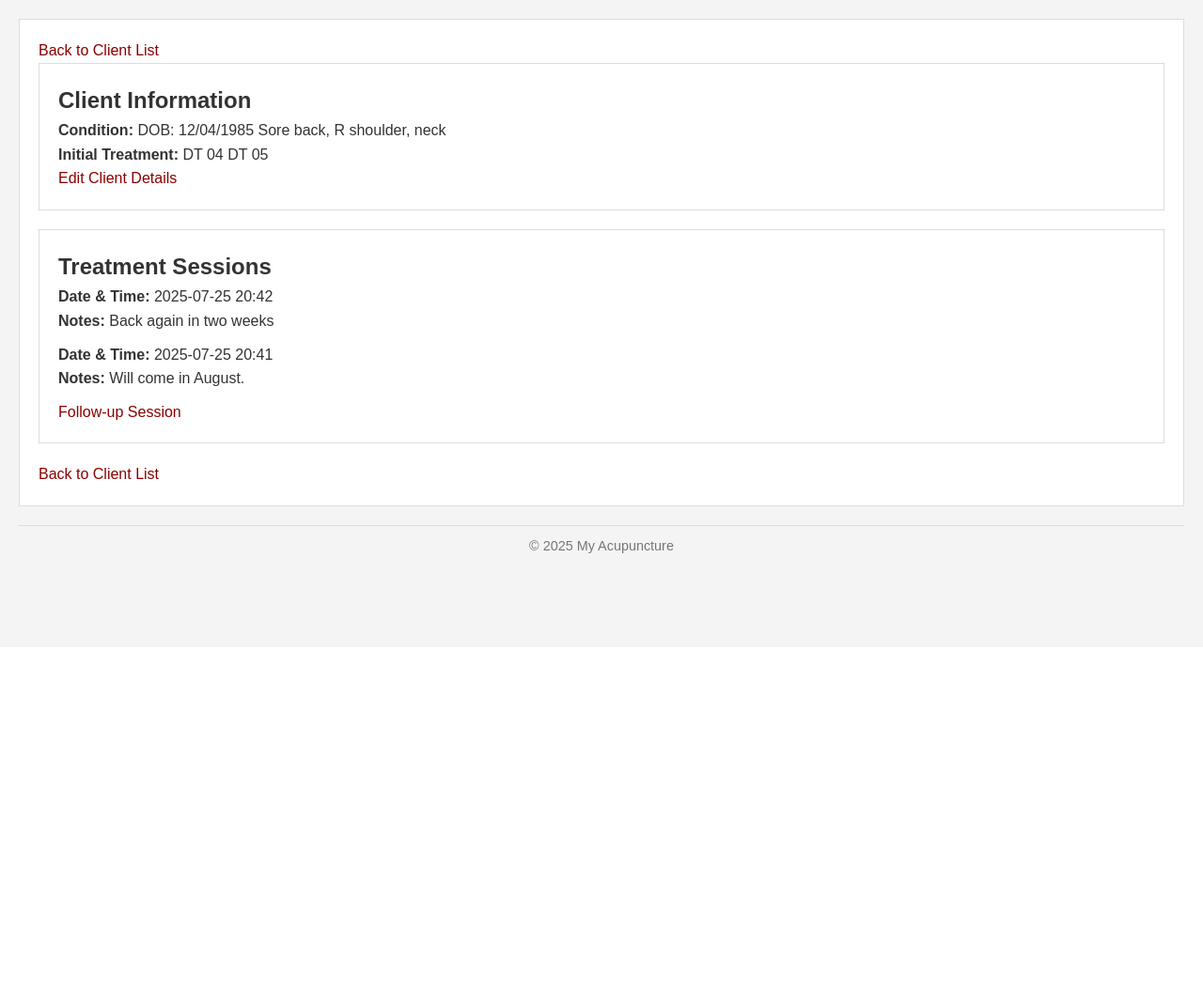
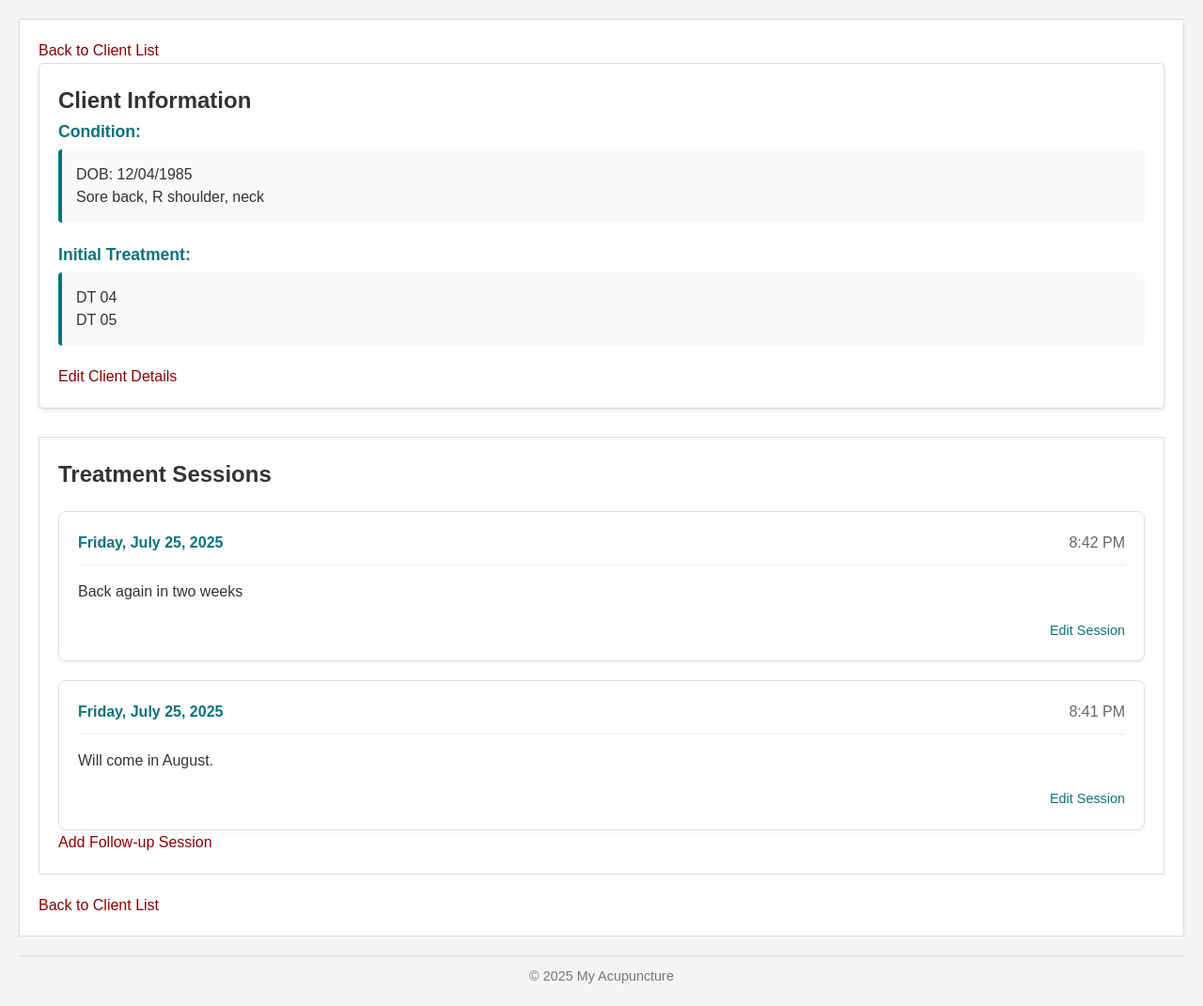
Before and after one commit to PeterSIdo/Blog, a Django app: page /client/1/ in a window 1280 px wide. Shown: the part 111-1182 px from the top of the page at 94% size. Before the commit the page ends 700 px from the top, so only its background shows below. Run offline with Django 4.2, Linux system fonts and the light colour scheme; data comes from the database, SQL or seed files in the repository; both versions use the stored data as it was after the commit.

Commit message:
styles for treatment session updated

```diff
--- a/client/static/css/styles.css
+++ b/client/static/css/styles.css
@@ -78,3 +78,83 @@ form input, form textarea, form button {
     border-radius: 4px;
     cursor: pointer;
 }
+
+.client-info {
+  background: #ffffff;
+  padding: 20px;
+  border-radius: 5px;
+  box-shadow: 0 2px 4px rgba(0,0,0,0.1);
+}
+.info-block {
+  margin-bottom: 20px;
+}
+.info-block p strong {
+  color: #0c727d;
+  font-size: 1.1em;
+}
+.text-block {
+  background: #f8f9fa;
+  padding: 15px;
+  border-radius: 4px;
+  margin-top: 5px;
+  white-space: pre-wrap;
+  line-height: 1.5;
+  border-left: 4px solid #0c727d;
+}
+
+/* Treatment Sessions Styling */
+.treatment-sessions {
+  margin-top: 30px;
+}
+.sessions-list {
+  display: flex;
+  flex-direction: column;
+  gap: 20px;
+  margin-top: 20px;
+}
+.session-card {
+  background: #ffffff;
+  border: 1px solid #e0e0e0;
+  border-radius: 8px;
+  padding: 20px;
+  box-shadow: 0 2px 4px rgba(0,0,0,0.05);
+}
+.session-header {
+  display: flex;
+  justify-content: space-between;
+  align-items: center;
+  margin-bottom: 15px;
+  padding-bottom: 10px;
+  border-bottom: 1px solid #eee;
+}
+.session-date {
+  font-weight: bold;
+  color: #0c727d;
+}
+.session-time {
+  color: #666;
+}
+.session-notes {
+  color: #333;
+  line-height: 1.6;
+  margin-bottom: 15px;
+}
+.session-actions {
+  text-align: right;
+}
+.edit-link {
+  color: #0c727d;
+  text-decoration: none;
+  font-size: 0.9em;
+}
+.edit-link:hover {
+  text-decoration: underline;
+}
+.no-sessions {
+  color: #666;
+  font-style: italic;
+  text-align: center;
+  padding: 20px;
+  background: #f8f9fa;
+  border-radius: 8px;
+}
--- a/client/templates/client/client_detail.html
+++ b/client/templates/client/client_detail.html
@@ -3,30 +3,46 @@
 {% block header_title %}Edit Client: {{ client.name }}{% endblock %}
 {% block content %}
 
-    <p><a href="{% url 'client_list' %}" class = "highlighted-text">Back to Client List</a></p>
+  <p><a href="{% url 'client_list' %}" class = "highlighted-text">Back to Client List</a></p>
 
-  <section>
+  <section class="client-info">
     <h2>Client Information</h2>
-    <p><strong>Condition:</strong> {{ client.condition }}</p>
-    <p><strong>Initial Treatment:</strong> {{ client.treatment }}</p>
+    <div class="info-block">
+      <p><strong>Condition:</strong></p>
+      <div class="text-block">{{ client.condition }}</div>
+    </div>
+    <div class="info-block">
+      <p><strong>Initial Treatment:</strong></p>
+      <div class="text-block">{{ client.treatment }}</div>
+    </div>
     <p><a href="{% url 'edit_client' client.pk %}" class="highlighted-text">Edit Client Details</a></p>
   </section>
-  <section>
+
+  <section class="treatment-sessions">
     <h2>Treatment Sessions</h2>
     {% if sessions %}
-      <ul>
+      <div class="sessions-list">
         {% for session in sessions %}
-          <li>
-            <strong>Date & Time:</strong> {{ session.date_time|date:"Y-m-d H:i" }}<br>
-            <strong>Notes:</strong> {{ session.treatment_notes }}
-          </li>
+          <div class="session-card">
+            <div class="session-header">
+              <span class="session-date">{{ session.date_time|date:"l, F j, Y" }}</span>
+              <span class="session-time">{{ session.date_time|date:"g:i A" }}</span>
+            </div>
+            <div class="session-notes">
+              {{ session.treatment_notes|linebreaks }}
+            </div>
+            <div class="session-actions">
+              <a href="{% url 'edit_treatment_notes' session.id %}" class="edit-link">Edit Session</a>
+            </div>
+          </div>
         {% endfor %}
-      </ul>
+      </div>
     {% else %}
-      <p>No treatment sessions recorded yet.</p>
+      <p class="no-sessions">No treatment sessions recorded yet.</p>
     {% endif %}
-    <a href="{% url 'followup_treatment' client.id %}" class = "highlighted-text" >Follow-up Session</a>
-  </section>
+
+    <a href="{% url 'followup_treatment' client.id %}" class = "highlighted-text" >Add Follow-up Session</a>
+    </section>
 
   <p><a href="{% url 'client_list' %}" class= "highlighted-text" >Back to Client List</a></p>
 
```
Also changed, not shown: db.sqlite3.
